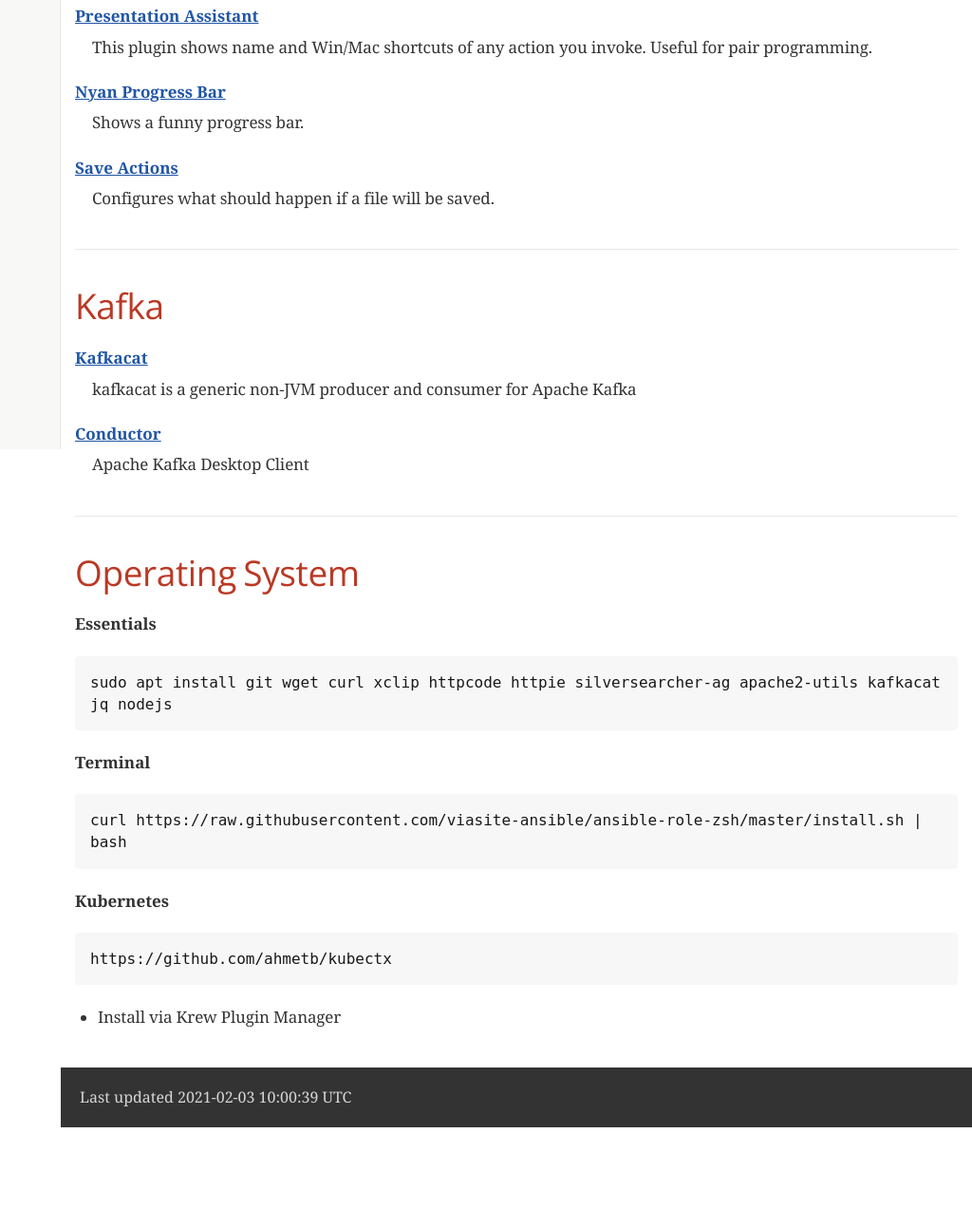
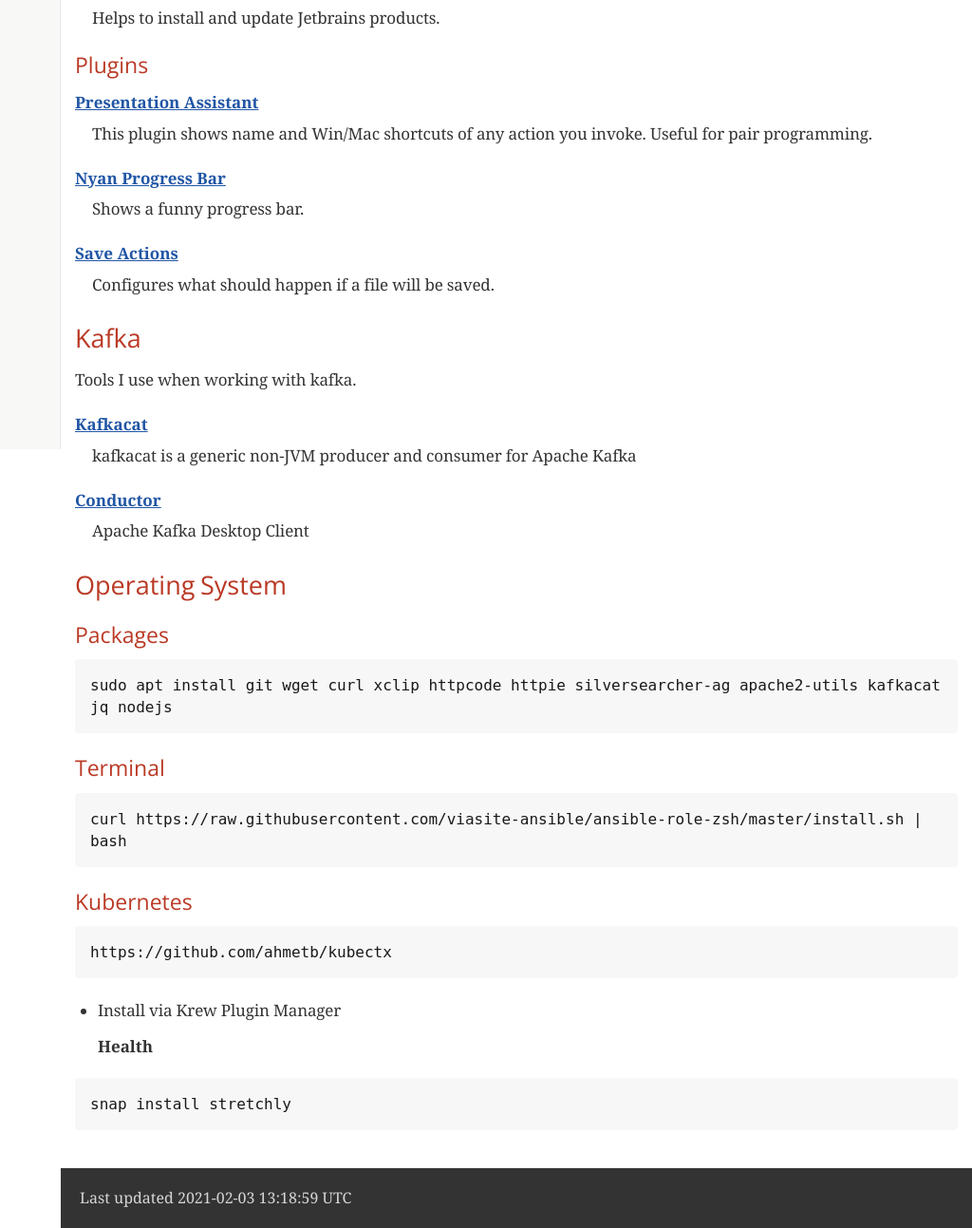
Before and after one commit to chrgue/README, a plain HTML site: page index.html in a window 1280 px wide. Shown: the part 327-1620 px from the top of the page at 95% size, without its empty margins (256-1280 px from the left). Before the commit the page ends 1514 px from the top, so only its background shows below. Drawn offline with nearby package versions, Linux system fonts and the light colour scheme; a web font is replaced by a local one.

Commit message:
Deploying to gh-pages from  @ b3191534d2331d03c589b87272eada4df358cbe5 🚀

```diff
--- a/index.html
+++ b/index.html
@@ -445,20 +445,25 @@ body.book #toc,body.book #preamble,body.book h1.sect0,body.book .sect1>h2{page-b
 <div id="toc" class="toc2">
 <div id="toctitle">Table of Contents</div>
 <ul class="sectlevel1">
-<li><a href="#_intellij">Intellij</a>
+<li><a href="#_development_environment">Development Environment</a>
 <ul class="sectlevel2">
-<li><a href="#_plugins">Plugins</a></li>
+<li><a href="#_intellij">Intellij</a></li>
+<li><a href="#_kafka">Kafka</a></li>
+<li><a href="#_operating_system">Operating System</a></li>
 </ul>
 </li>
-<li><a href="#_kafka">Kafka</a></li>
-<li><a href="#_operating_system">Operating System</a></li>
 </ul>
 </div>
 </div>
 <div id="content">
 <div class="sect1">
-<h2 id="_intellij">Intellij</h2>
+<h2 id="_development_environment">Development Environment</h2>
 <div class="sectionbody">
+<div class="sect2">
+<h3 id="_intellij">Intellij</h3>
+<div class="paragraph">
+<p>IntelliJ is my favorite IDE. So here you find useful stuff if working with this awesome IDE.</p>
+</div>
 <div class="dlist">
 <dl>
 <dt class="hdlist1"><a href="https://www.jetbrains.com/toolbox-app/">Jetbrains Toolbox App</a></dt>
@@ -467,8 +472,8 @@ body.book #toc,body.book #preamble,body.book h1.sect0,body.book .sect1>h2{page-b
 </dd>
 </dl>
 </div>
-<div class="sect2">
-<h3 id="_plugins">Plugins</h3>
+<div class="sect3">
+<h4 id="_plugins">Plugins</h4>
 <div class="dlist">
 <dl>
 <dt class="hdlist1"><a href="https://plugins.jetbrains.com/plugin/7345-presentation-assistant">Presentation Assistant</a></dt>
@@ -487,10 +492,11 @@ body.book #toc,body.book #preamble,body.book h1.sect0,body.book .sect1>h2{page-b
 </div>
 </div>
 </div>
+<div class="sect2">
+<h3 id="_kafka">Kafka</h3>
+<div class="paragraph">
+<p>Tools I use when working with kafka.</p>
 </div>
-<div class="sect1">
-<h2 id="_kafka">Kafka</h2>
-<div class="sectionbody">
 <div class="dlist">
 <dl>
 <dt class="hdlist1"><a href="https://github.com/edenhill/kafkacat">Kafkacat</a></dt>
@@ -504,35 +510,26 @@ body.book #toc,body.book #preamble,body.book h1.sect0,body.book .sect1>h2{page-b
 </dl>
 </div>
 </div>
-</div>
-<div class="sect1">
-<h2 id="_operating_system">Operating System</h2>
-<div class="sectionbody">
-<div class="dlist">
-<dl>
-<dt class="hdlist1">Essentials</dt>
-</dl>
-</div>
+<div class="sect2">
+<h3 id="_operating_system">Operating System</h3>
+<div class="sect3">
+<h4 id="_packages">Packages</h4>
 <div class="listingblock">
 <div class="content">
 <pre class="highlight"><code class="language-bash" data-lang="bash">sudo apt install git wget curl xclip httpcode httpie silversearcher-ag apache2-utils kafkacat jq nodejs</code></pre>
 </div>
 </div>
-<div class="dlist">
-<dl>
-<dt class="hdlist1">Terminal</dt>
-</dl>
 </div>
+<div class="sect3">
+<h4 id="_terminal">Terminal</h4>
 <div class="listingblock">
 <div class="content">
 <pre class="highlight"><code class="language-bash" data-lang="bash">curl https://raw.githubusercontent.com/viasite-ansible/ansible-role-zsh/master/install.sh | bash</code></pre>
 </div>
 </div>
-<div class="dlist">
-<dl>
-<dt class="hdlist1">Kubernetes</dt>
-</dl>
 </div>
+<div class="sect3">
+<h4 id="_kubernetes">Kubernetes</h4>
 <div class="listingblock">
 <div class="content">
 <pre class="highlight"><code class="language-bash" data-lang="bash">https://github.com/ahmetb/kubectx</code></pre>
@@ -542,15 +539,27 @@ body.book #toc,body.book #preamble,body.book h1.sect0,body.book .sect1>h2{page-b
 <ul>
 <li>
 <p>Install via Krew Plugin Manager</p>
+<div class="dlist">
+<dl>
+<dt class="hdlist1">Health</dt>
+</dl>
+</div>
 </li>
 </ul>
+</div>
+<div class="listingblock">
+<div class="content">
+<pre>snap install stretchly</pre>
+</div>
+</div>
+</div>
 </div>
 </div>
 </div>
 </div>
 <div id="footer">
 <div id="footer-text">
-Last updated 2021-02-03 10:00:39 UTC
+Last updated 2021-02-03 13:18:59 UTC
 </div>
 </div>
 </body>
```
Also changed, not shown: 5 other files.
